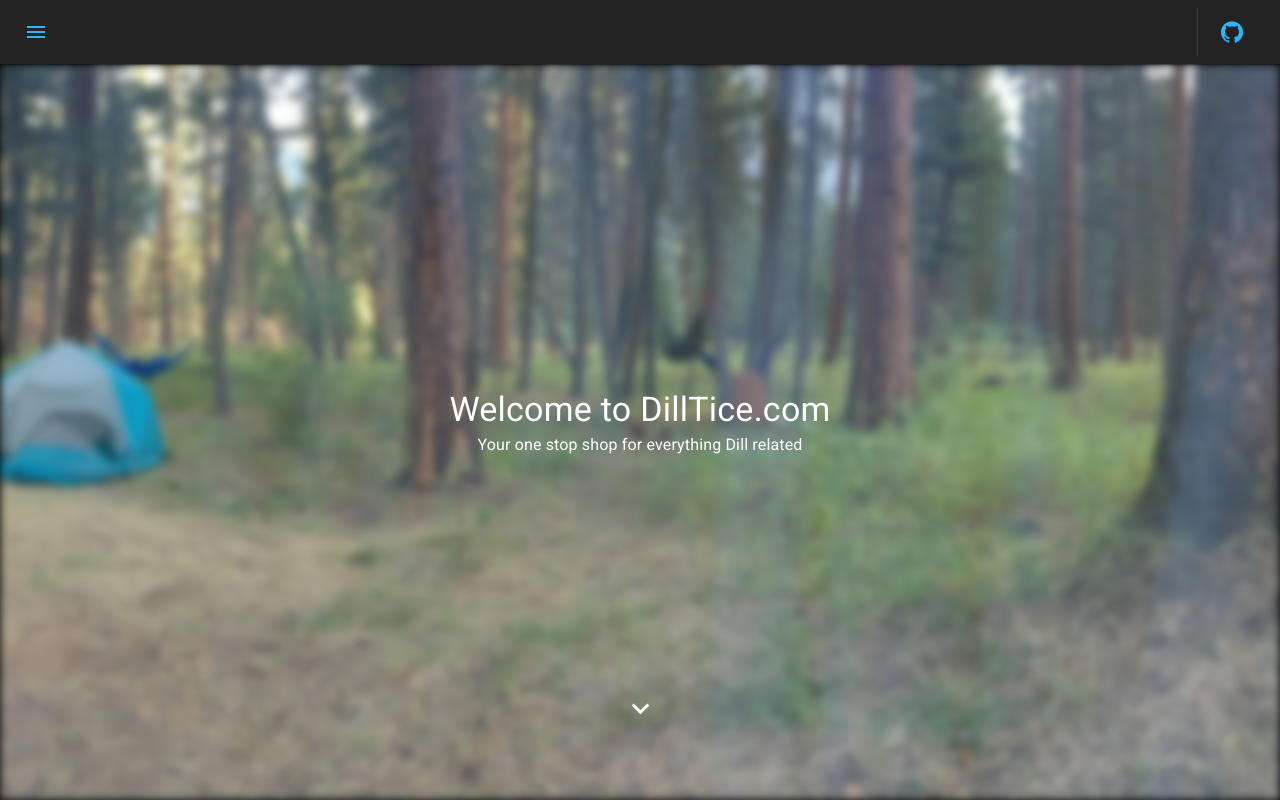
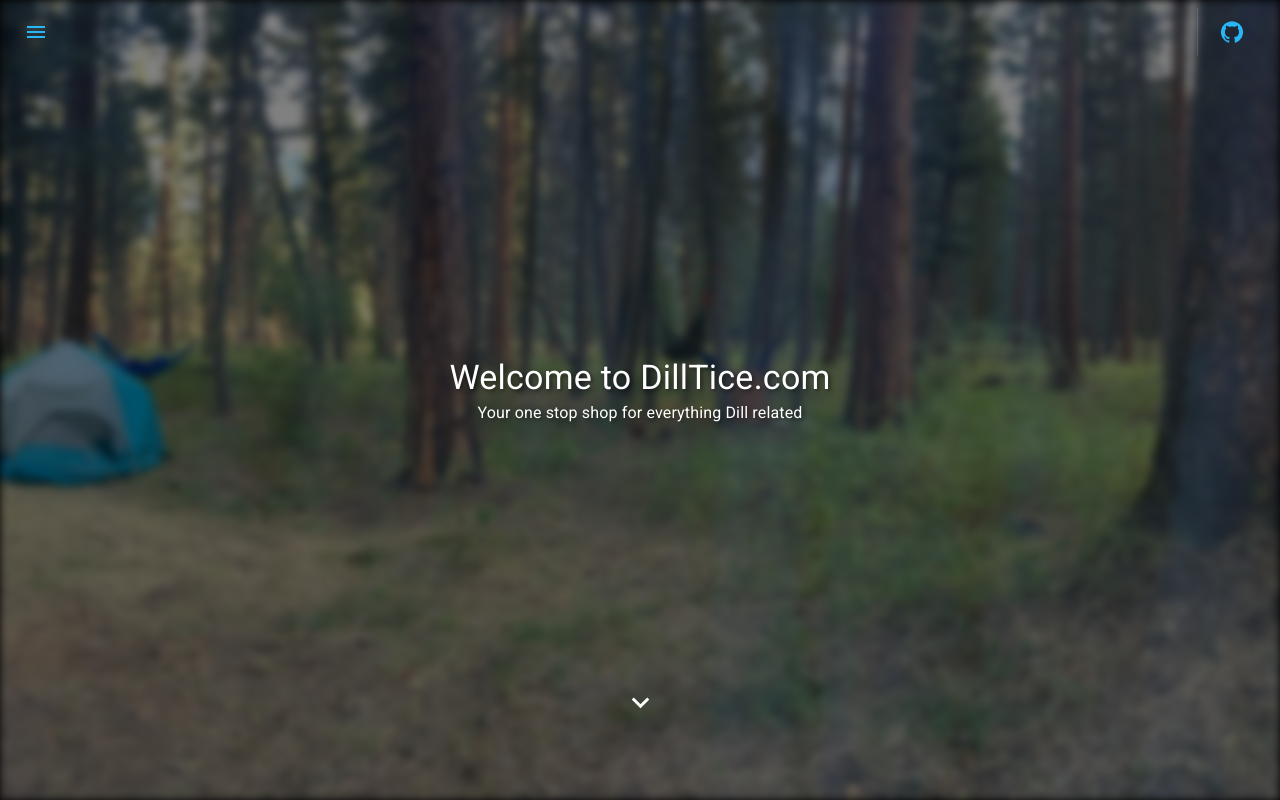
Before and after one commit to dtice/dilltice.com, a React (Vite) app: page / in a window 1280 px wide. Shown: the top 800 px of the page. Built offline with nearby package versions, Linux system fonts and the light colour scheme.

Commit message:
style update

```diff
--- a/package.json
+++ b/package.json
@@ -34,7 +34,6 @@
     "@mui/material": "^5.15.0",
     "@mui/system": "^5.15.0",
     "@mui/utils": "^5.15.0",
-    "animate.css": "^4.1.1",
     "is-mobile": "^4.0.0",
     "notistack": "^3.0.1",
     "react": "^18.2.0",
--- a/src/pages/Welcome/Welcome.tsx
+++ b/src/pages/Welcome/Welcome.tsx
@@ -15,8 +15,14 @@ function Welcome() {
       <FullSizeCenteredFlexBox className="welcome-hero" flexDirection="column" textAlign="center">
         <div className="welcome-hero-inner">
           <Meta title="Welcome" />
-          <Typography variant="h4">Welcome to DillTice.com</Typography>
-          <Typography variant="subtitle1" mb={2}>
+          <Typography variant="h4" style={{ textShadow: '2px 2px 4px rgba(0, 0, 0, 0.5)' }}>
+            Welcome to DillTice.com
+          </Typography>
+          <Typography
+            variant="subtitle1"
+            mb={2}
+            style={{ textShadow: '2px 2px 4px rgba(0, 0, 0, 0.5)' }}
+          >
             Your one stop shop for everything Dill related
           </Typography>
         </div>
@@ -38,7 +44,7 @@ function Welcome() {
         <Typography variant="body1" textAlign="left">
           Hello internet traveller,
         </Typography>
-        <Typography variant="body1">
+        <Typography variant="body1" textAlign="center">
           My name is Dillon Tice. I am a {dillsCurrentAge()} year old software developer from
           Spokane, WA.
         </Typography>
@@ -77,7 +83,7 @@ function Welcome() {
           }
           .welcome-hero {
             position: relative;
-            width: 100%;
+            min-height: 100vh;
             background-color: #000;
             background-size: cover;
             background-position: center;
@@ -88,13 +94,11 @@ function Welcome() {
             position: absolute;
             top: 0; left: 0;
             width: 100%; height: 100%;
-            background-image: url(/public/images/camping-forest-panorama.jpeg);
+            background-image: url(/images/camping-forest-panorama.jpeg);
             background-size: cover;
             background-position-x: -800px;
             background-attachment: fixed;
-            filter: contrast(1.25);
-            filter: brightness(0.75);
-            filter: blur(5px);
+            filter: contrast(1.25) brightness(0.5) blur(4px);
           }
 
           .welcome-hero-inner {
@@ -102,13 +106,9 @@ function Welcome() {
           }
 
           .section {
+            position: relative;
             height: calc(100vh + 24px);
             padding: 12px 24px;
-          }
-
-          .welcome-1 {
-            background-color: #fff;
-            color: #000;
           }
 
           .welcome-2 {
--- a/src/routes/Pages/Pages.tsx
+++ b/src/routes/Pages/Pages.tsx
@@ -7,7 +7,7 @@ import { getPageHeight } from './utils';
 
 function Pages() {
   return (
-    <Box sx={{ height: (theme) => getPageHeight(theme) }}>
+    <Box sx={{ position: 'relative', height: (theme) => getPageHeight(theme) }}>
       <Routes>
         {Object.values(routes).map(({ path, component: Component }) => {
           return <Route key={path} path={path} element={<Component />} />;
--- a/src/sections/Header/Header.tsx
+++ b/src/sections/Header/Header.tsx
@@ -1,7 +1,6 @@
 import GitHubIcon from '@mui/icons-material/GitHub';
 import MenuIcon from '@mui/icons-material/Menu';
 import AppBar from '@mui/material/AppBar';
-import Box from '@mui/material/Box';
 import Divider from '@mui/material/Divider';
 import IconButton from '@mui/material/IconButton';
 import Toolbar from '@mui/material/Toolbar';
@@ -20,8 +19,8 @@ function Header() {
   const [theme] = useTheme();
 
   return (
-    <Box sx={{ flexGrow: 1 }} data-pw={`theme-${theme}`}>
-      <AppBar elevation={1} style={{ top: 0 }} position="sticky">
+    <>
+      <AppBar color="transparent" style={{ top: 0, boxShadow: 'none' }}>
         <Toolbar sx={{ justifyContent: 'space-between' }}>
           <FlexBox sx={{ alignItems: 'center' }}>
             <IconButton
@@ -44,7 +43,6 @@ function Header() {
             </Tooltip>
           </FlexBox>
         </Toolbar>
-      </AppBar>
         {theme === Themes.SPOOKY && (
           <img
             src={BloodBar}
@@ -52,14 +50,17 @@ function Header() {
             width="100%"
             style={{
               position: 'absolute',
+              top: '100%',
               userSelect: 'none',
               pointerEvents: 'none',
               MozUserSelect: 'none',
               msUserSelect: 'none',
+              zIndex: 99999,
             }}
           />
         )}
-    </Box>
+      </AppBar>
+    </>
   );
 }
 
--- a/src/theme/themes.ts
+++ b/src/theme/themes.ts
@@ -82,6 +82,9 @@ const themes: Record<Themes, ThemeOptions> = {
       info: {
         main: '#F00',
       },
+      text: {
+        primary: '#fff',
+      },
     },
     typography: {
       fontFamily: '"Ghost Skeleton", Regular',
```
Also changed, not shown: 1 other file (tests, documents, lock files or other folders). Lines whose indentation alone changed are shown as unchanged.
